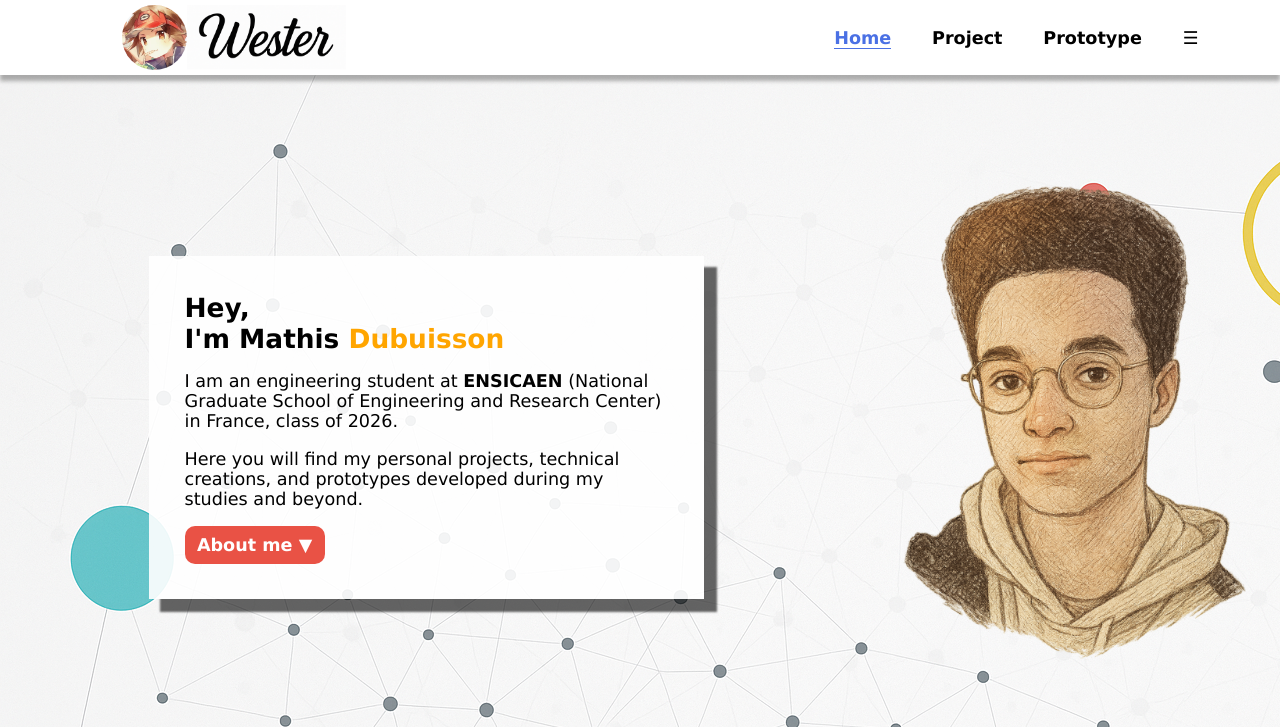
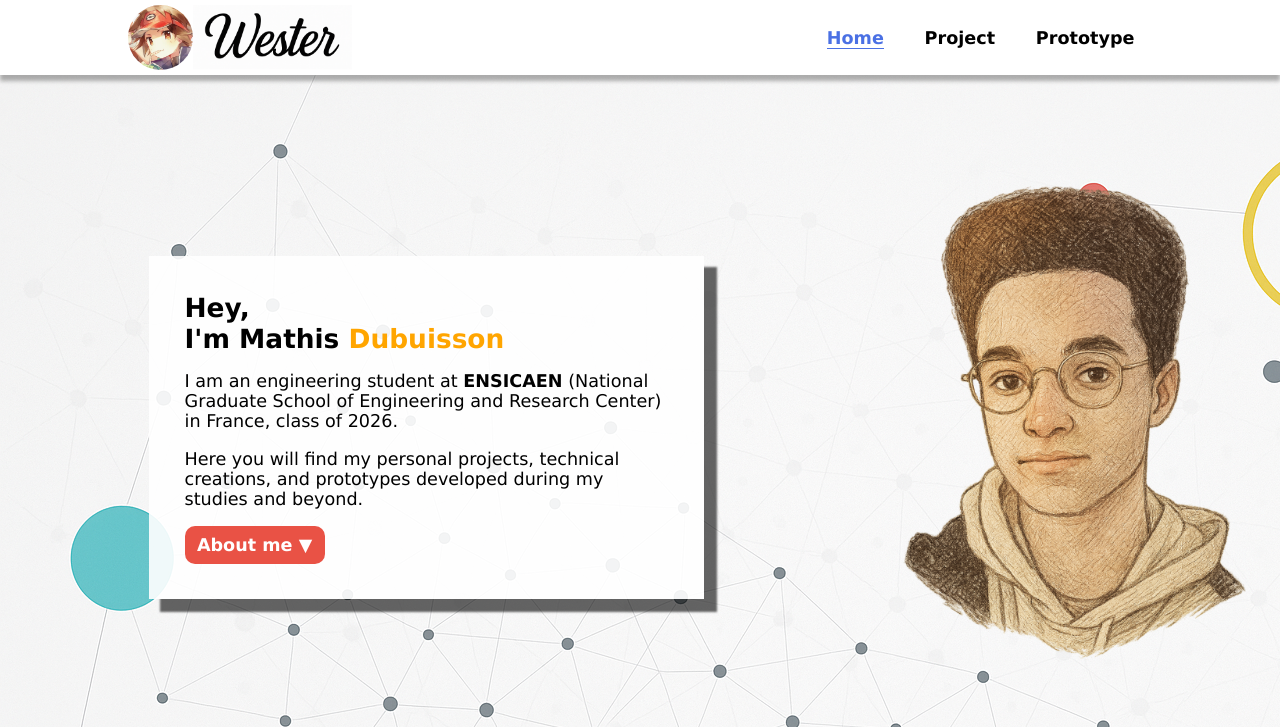
Before and after one commit to Westerbay/Home-Page, a PHP site: page / in a window 1280 px wide. Shown: the top 727 px of the page. Run offline with PHP 8.4, Linux system fonts and the light colour scheme.

Commit message:
Suppress burger menu

```diff
--- a/script/skull.js
+++ b/script/skull.js
@@ -9,7 +9,6 @@ function makeHeader() {
             <a href="index.html" id="navHome">Home</a>
             <a href="Project.html" id="navProject">Project</a>
             <a href="Prototype.html" id="navPrototype">Prototype</a>
-            <a>☰</a>
         </nav>
     `;
     document.body.insertBefore(header, document.body.firstChild);
--- a/style/header.css
+++ b/style/header.css
@@ -2,13 +2,12 @@ header {
 	background-color: white;
 	box-shadow: 0 6px 4px rgba(0, 0, 0, 0.3);
 	position: relative;
-	padding: 0 5%;
+	padding: 0 10%;
 	text-align: center;
 }
 
 header > a {
 	display: flex;
-	margin-left: 5%;
 }
 
 header img {
```
